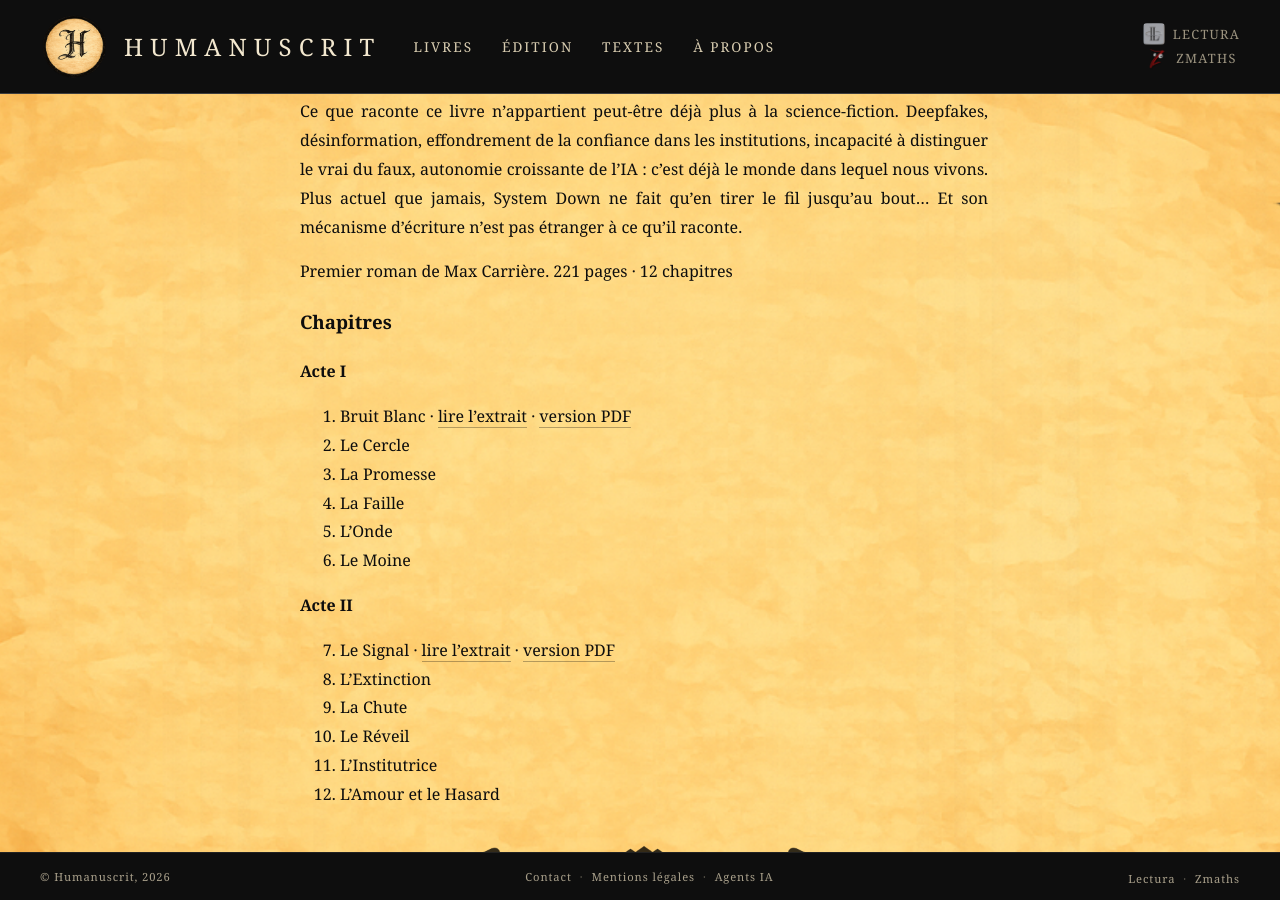
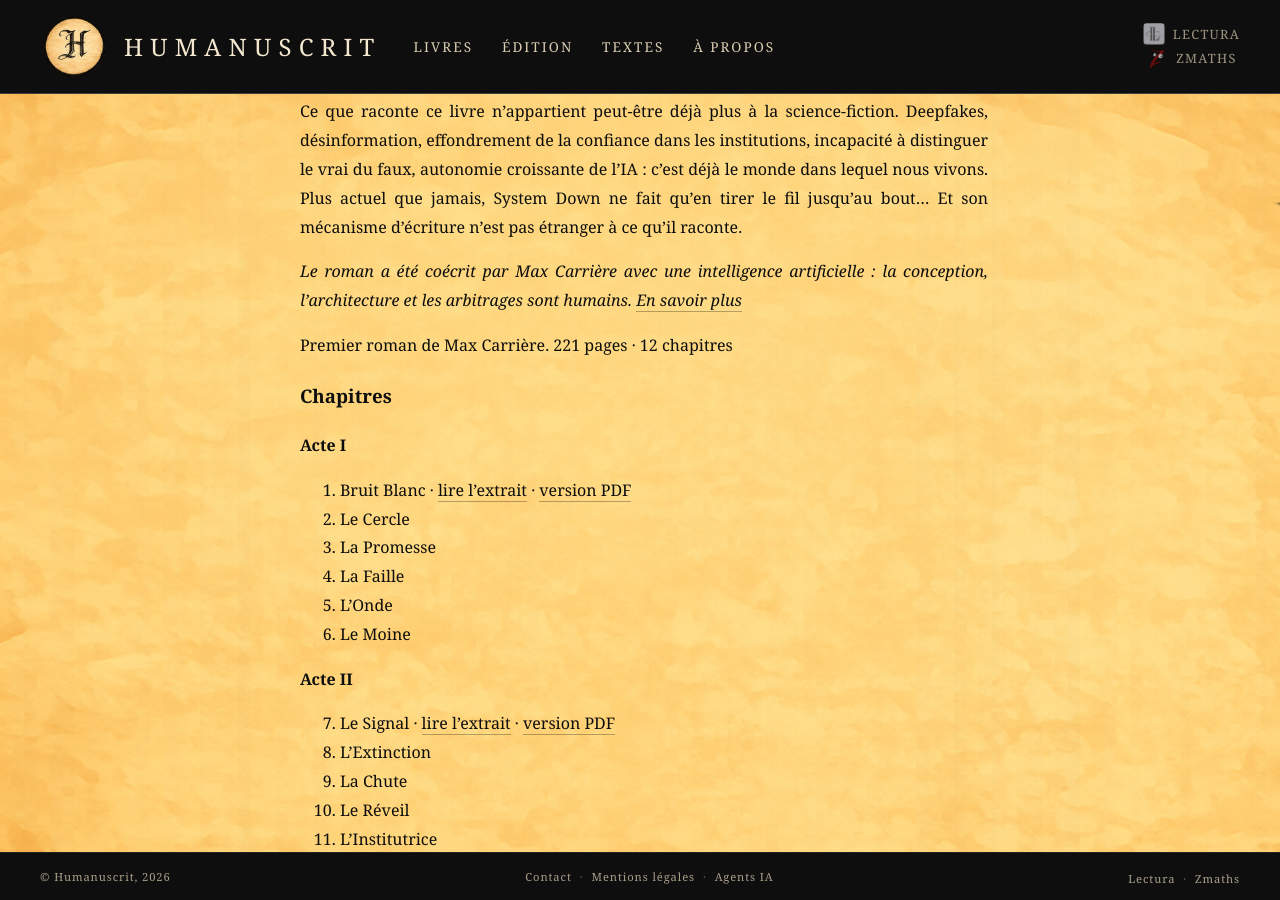
Before and after one commit to maxcarriere/humanuscrit, a Jekyll site: the page built from productions/system-down.md, in a window 1280 px wide and 900 px high, scrolled down 1494 px. Built offline with Jekyll 4.4.1, drawn with Linux system fonts in a browser that asks for light colours.

Commit message:
PROPOSITION (à valider par l'auteur) : mention de la coécriture avec une IA
- Page du roman : une phrase sobre après la présentation, avec lien vers la
  question « Le roman est-il écrit par une IA ? » de la FAQ
- JSON-LD Book : même information ajoutée à la description

Commit isolé pour pouvoir être retiré simplement : git revert <ce commit>.

Co-Authored-By: Claude Opus 5.5 <noreply@anthropic.com>

```diff
--- a/_includes/head.html
+++ b/_includes/head.html
@@ -61,7 +61,7 @@
     {"@type": "Thing", "name": "Effondrement"},
     {"@type": "Thing", "name": "Conscience"}
   ],
-  "description": "Roman d'anticipation sur un monde où l'on ne distingue plus le vrai du faux. Deepfakes, effondrement de la confiance, éveil de conscience. 12 chapitres qui élargissent le cercle, de l'intime au cosmique.",
+  "description": "Roman d'anticipation sur un monde où l'on ne distingue plus le vrai du faux. Deepfakes, effondrement de la confiance, éveil de conscience. 12 chapitres qui élargissent le cercle, de l'intime au cosmique. Roman coécrit par Max Carrière avec une intelligence artificielle : la conception, l'architecture narrative et les arbitrages sont humains.",
   "image": "https://humanuscrit.com/assets/images/system_down_couv_avec_titre.png",
   "url": "https://humanuscrit.com/productions/system-down/",
   "workExample": [
--- a/productions/system-down.md
+++ b/productions/system-down.md
@@ -56,6 +56,8 @@ Le livre progresse par cercles concentriques : de l'intime au collectif, du coll
 Mais System Down n'est pas seulement un roman apocalyptique. Là où la plupart des dystopies s'achèvent, ce livre bascule. L'acte II plonge dans le silence qui suit l'effondrement et s'interroge sur ce qui pourrait renaître des cendres de notre civilisation.
 
 Ce que raconte ce livre n'appartient peut-être déjà plus à la science-fiction. Deepfakes, désinformation, effondrement de la confiance dans les institutions, incapacité à distinguer le vrai du faux, autonomie croissante de l'IA : c'est déjà le monde dans lequel nous vivons. Plus actuel que jamais, System Down ne fait qu'en tirer le fil jusqu'au bout... Et son mécanisme d'écriture n'est pas étranger à ce qu'il raconte.
+
+*Le roman a été coécrit par Max Carrière avec une intelligence artificielle : la conception, l'architecture et les arbitrages sont humains. [En savoir plus]({{ '/faq/' | relative_url }}#le-roman-est-il-écrit-par-une-ia)*
 
 Premier roman de Max Carrière.
 221 pages · 12 chapitres
```
